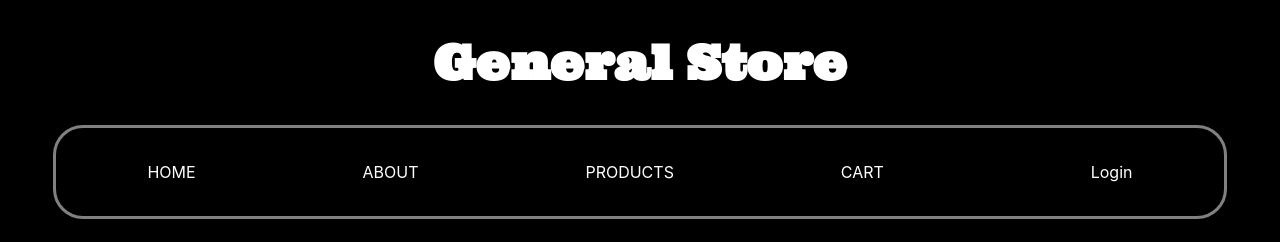
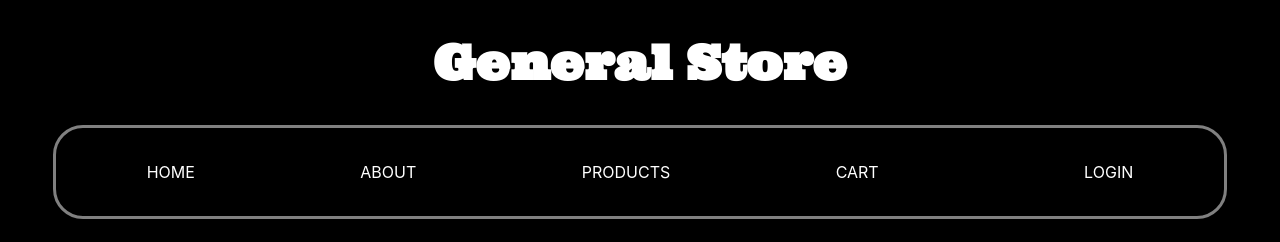
Before and after one commit to troymathis/generalstore-frontend, a React (Create React App) app: page / in a window 1280 px wide. Shown: the top 242 px of the page. Built offline with nearby package versions, Linux system fonts and the light colour scheme; no server answers.

Commit message:
fixes login/logout capitlization

```diff
--- a/src/components/Nav.js
+++ b/src/components/Nav.js
@@ -31,12 +31,12 @@ const Header = (props) => {
                     </Link>
 
                   </li>
-                  <li onClick={logout}>Logout</li>
+                  <li onClick={logout}>LOGOUT</li>
                 </>
               )
             :
             <Link to='/login'>
-              <li> Login </li>
+              <li> LOGIN </li>
             </Link>
 
           }
```
